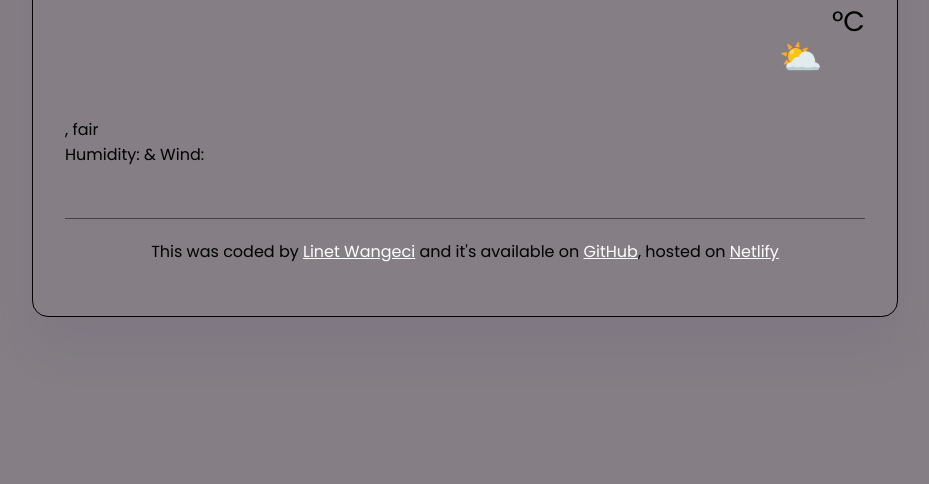
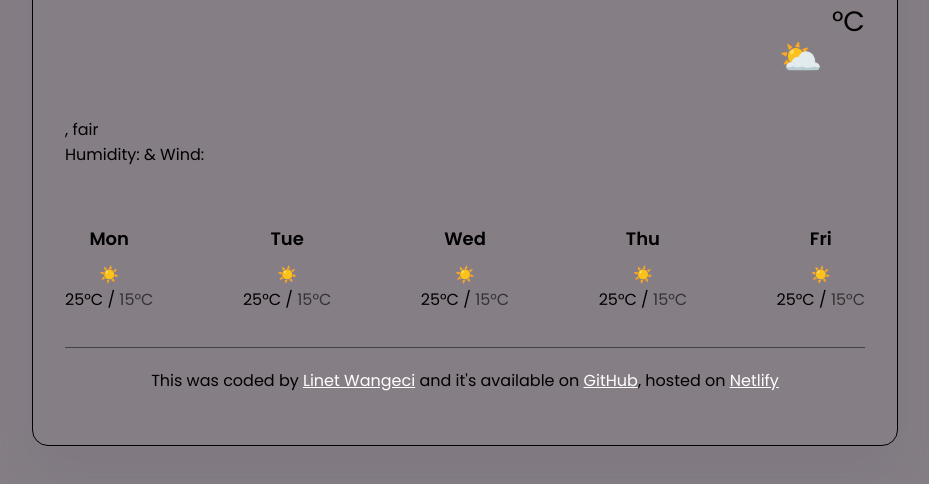
Before and after one commit to Wangeci-Linet/vanilla-weather-app, a plain HTML site: page index.html in a window 1280 px wide. Shown: the part 326-810 px from the top of the page, without its empty margins (175-1104 px from the left). Drawn offline with nearby package versions, Linux system fonts and the light colour scheme; no server answers; a web font is replaced by a local one.

Commit message:
Injected HTML within the JavaScript file for weather forecasting

```diff
--- a/index.html
+++ b/index.html
@@ -46,6 +46,8 @@
             ></strong>
           </p>
         </div>
+        <div class="forecast" id="forecast">
+
       </main>
       <footer>
         This was coded by
--- a/src/index.js
+++ b/src/index.js
@@ -51,3 +51,20 @@ let form = document.querySelector(".search-form");
 form.addEventListener("submit", citySubmit);
 
 searchCity("Nairobi");
+
+function displayForecast(response) {
+  let forecast = document.querySelector("#forecast");
+  let days = ["Mon", "Tue", "Wed", "Thu", "Fri"];
+  days.forEach(function (day) {
+    forecast.innerHTML += `<div class="forecast-day">
+            <h3 class="forecast-day-name">${day}</h3>
+            <div class="forecast-icon">☀️</div>
+            <div class="forecast-temperatures">
+              <span class="forecast-temp-max">25°C</span> /
+              <span class="forecast-temp-min">15°C</span>
+            </div>
+          </div>`;
+  });
+}
+
+displayForecast();
--- a/src/style.css
+++ b/src/style.css
@@ -82,6 +82,37 @@ main {
   top: -38px;
 }
 
+.forecast {
+  display: flex;
+  justify-content: space-between;
+  margin-top: 40px;
+}
+
+.forecast-day {
+  text-align: center;
+}
+
+.forecast-day-name {
+  font-size: 18px;
+  font-weight: 600;
+  margin-bottom: 10px;
+}
+
+.forecast-day-icon {
+  font-size: 40px;
+  margin-bottom: 10px;
+}
+
+.forecast-day-temperature {
+  font-size: 20px;
+  font-weight: 500;
+}
+
+
+.forecast-temp-min {
+  opacity: 0.6;
+}
+
 footer {
   text-align: center;
   padding: 20px;
```
